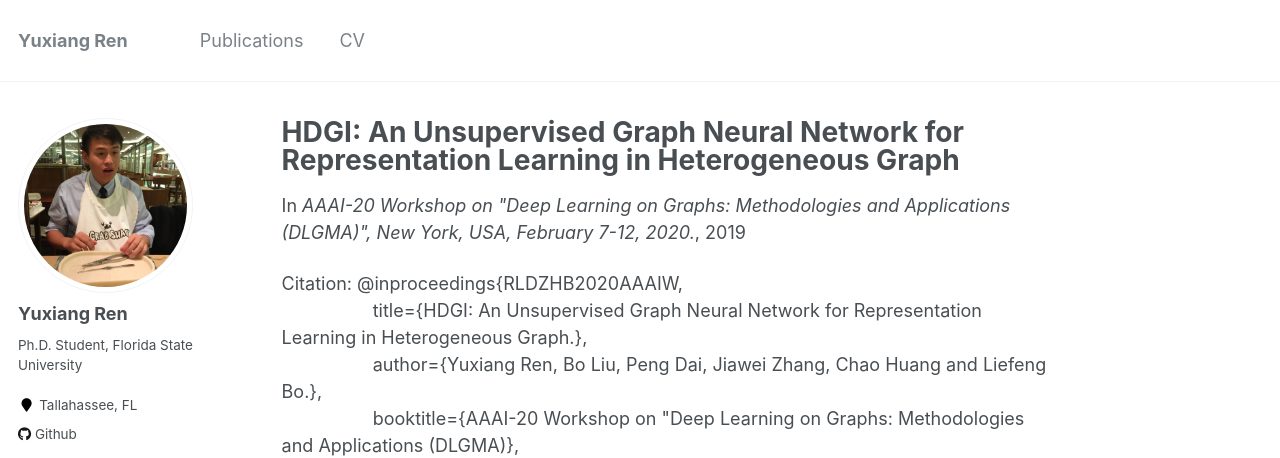
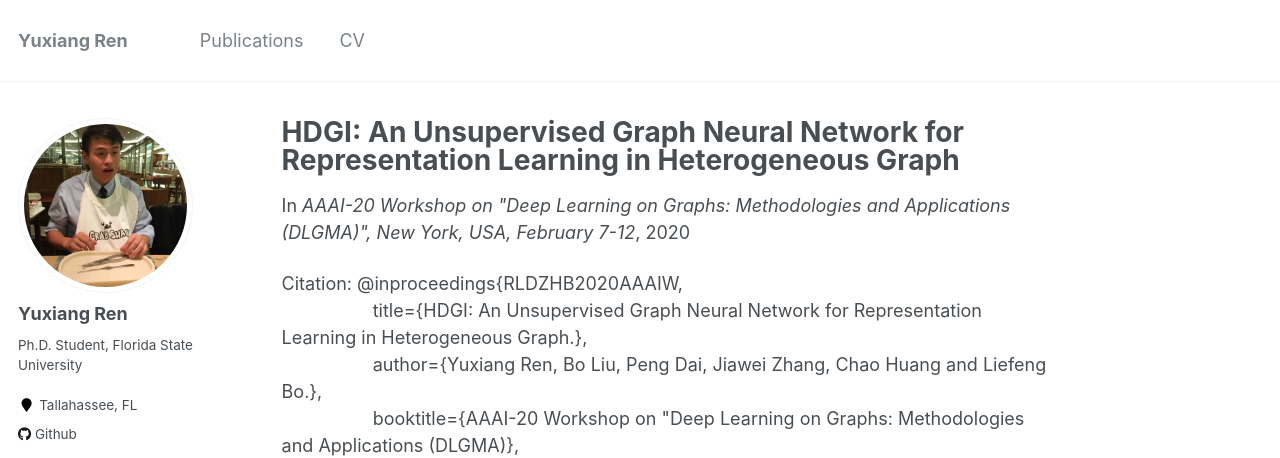
Before and after one commit to YuxiangRen/YuxiangRen.github.io, a Jekyll site: the page built from _publications/2020-AAAI-Workshop.md, in a window 1280 px wide and 1059 px high. Shown: the top 458 px of the window. Built offline with Jekyll 4.4.1, drawn with Linux system fonts in a browser that asks for light colours.

Commit message:
2019-12-11

```diff
--- a/_publications/2020-AAAI-Workshop.md
+++ b/_publications/2020-AAAI-Workshop.md
@@ -3,8 +3,8 @@ title: "HDGI: An Unsupervised Graph Neural Network for Representation Learning i
 collection: publications
 permalink: /publication/2020-AAAI-Workshop
 excerpt: 'Yuxiang Ren, Bo Liu, Peng Dai, Jiawei Zhang, Chao Huang and Liefeng Bo'
-date: 2019-11-01
-venue: 'AAAI-20 Workshop on "Deep Learning on Graphs: Methodologies and Applications (DLGMA)", New York, USA, February 7-12, 2020.'
+date: 2020-02-01
+venue: 'AAAI-20 Workshop on "Deep Learning on Graphs: Methodologies and Applications (DLGMA)", New York, USA, February 7-12'
 paperurl: ''
 citation: '@inproceedings{RLDZHB2020AAAIW,<br>
 &nbsp;&nbsp;&nbsp;&nbsp;&nbsp;&nbsp;&nbsp;&nbsp;&nbsp;&nbsp;&nbsp;&nbsp;&nbsp;&nbsp;&nbsp;&nbsp;&nbsp;&nbsp;title={HDGI: An Unsupervised Graph Neural Network for Representation Learning in Heterogeneous Graph.},<br>
```
Also changed, not shown: _pages/cv.md (+1 -0 lines).
